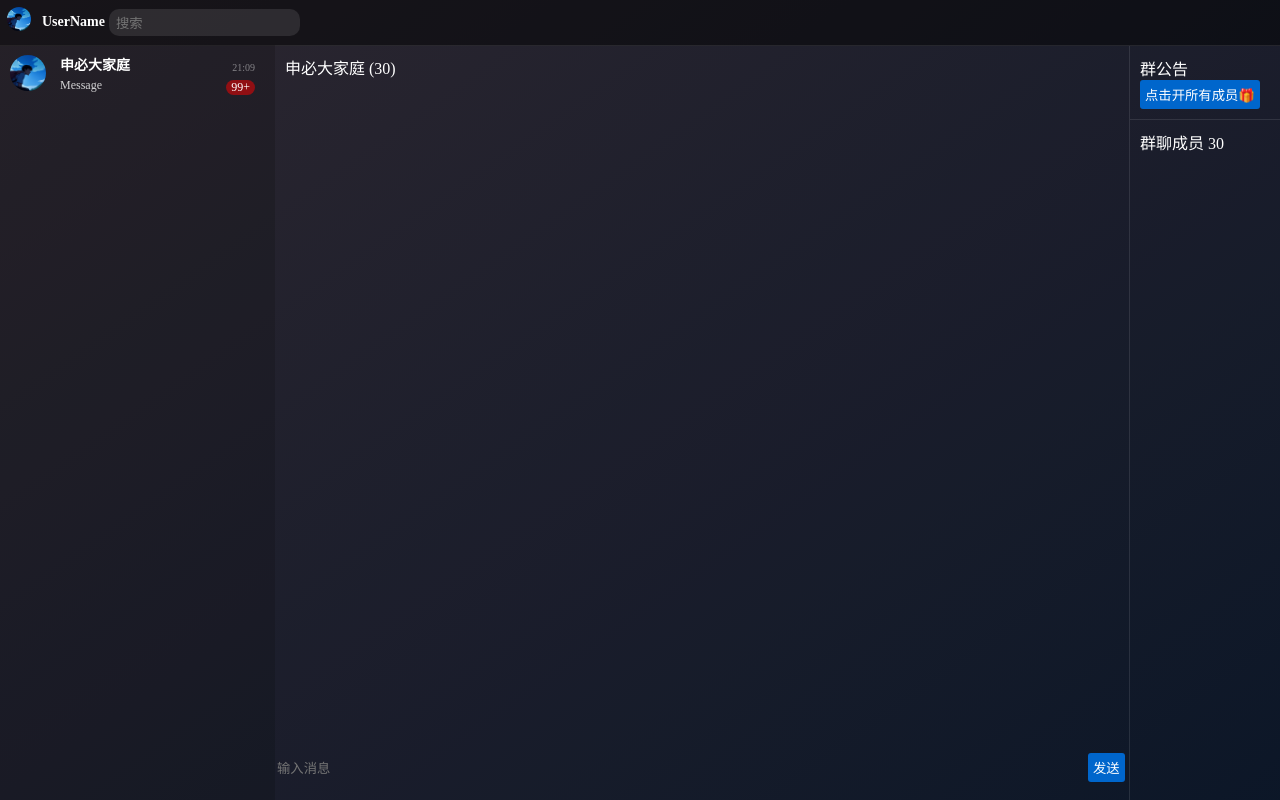
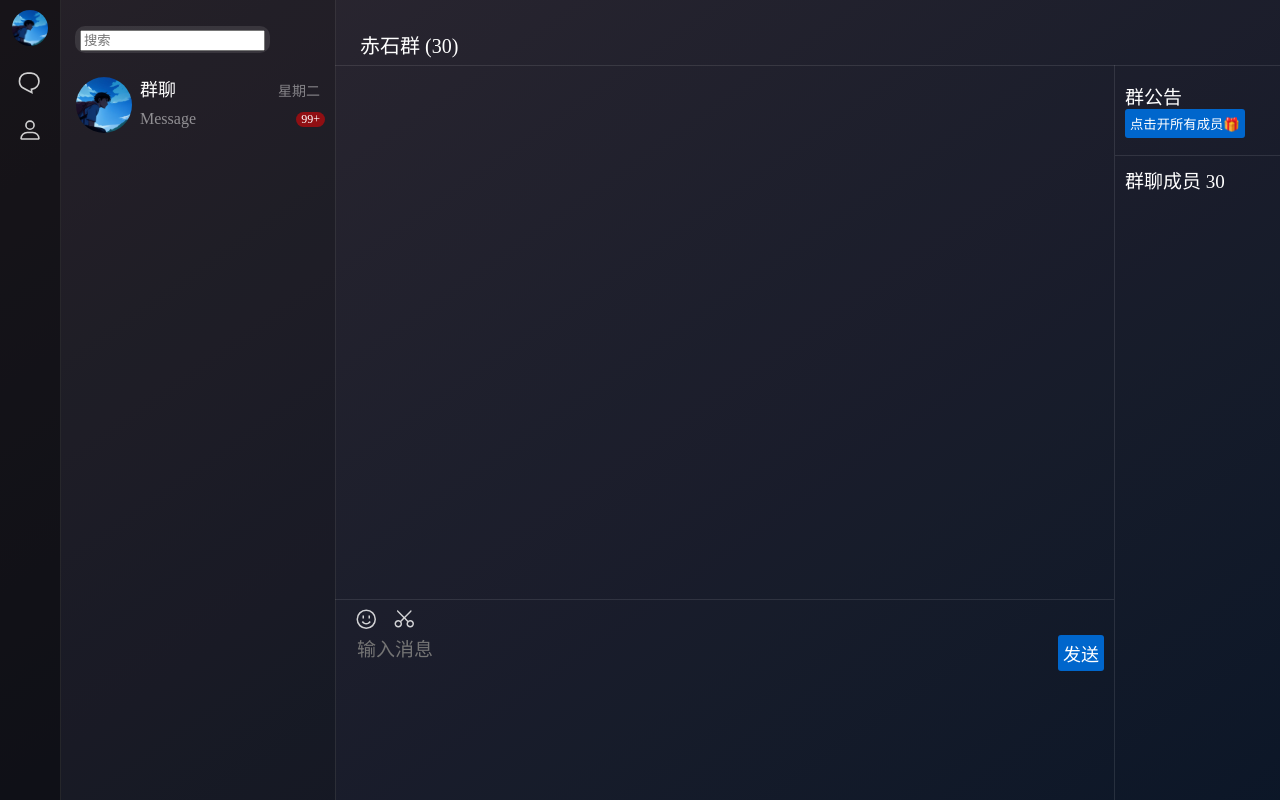
Before and after one commit to Vkango/NeoChat, a website with bundled scripts: page index.html in a window 1280 px wide. Built offline with nearby package versions, Linux system fonts and the light colour scheme; no server answers.

Commit message:
update ui

```diff
--- a/index.html
+++ b/index.html
@@ -8,22 +8,22 @@
 
 </head>
 <body>
-
     <div class="chatlist">
+        <div class="chat-items">
             <div class="chat-item">
-            <img class="avatar" src="src/avatar.jpg" alt="avatar" width="36" height="36" style="padding: 10px;">
                 <span class="message-display">
-                <div class="username">申必大家庭</div>
+                    <img class="avatar" src="src/avatar.jpg" alt="avatar" >
+                    <div class="username">群聊</div>
                     <div class="message-">Message</div>
-                <span class="message-display-time">21:09</span>
+                    <span class="message-time">星期二</span>
                     <span class="message-count">99+</span>
                 </span>
             </div>
         </div>
+    </div>
     <div class="chat">
         <div class="group-navibar">
-            <span class="group-name">申必大家庭</span>
-            <span class="group-member">(30)</span>
+            <span class="group-name">赤石群 (30)</span>
       </div>
 
         <div class="messages">
@@ -42,6 +42,10 @@
             </div>-->
         </div>
         <div class="input-box">
+            <div class="input-box-buttons">
+                <img class="icon" src="src/icons/expression_16.svg" alt="expression">
+                <img class="icon" src="src/icons/screenshot_16.svg" alt="expression">
+            </div>
             <input type="text" id="message" placeholder="输入消息">
             <button id="sendButton" onclick="sendMessage()" style="display: inline-block;">发送</button>
         </div>
@@ -54,7 +58,11 @@
 
     <div class="navi-bar">
         <img class="avatar" src="src/avatar.jpg" alt="avatar" width="24" height="24">
-        <span class="username" style="top: -12px">UserName</span>
+
+        <div class="navi-buttons">
+            <img class="icon" src="src/icons/message_16.svg" alt="message">
+            <img class="icon" src="src/icons/user_16.svg" alt="message">
+        </div>
         <span class="searchbox">
             <input type="text" placeholder="搜索">
         </span>
--- a/styles/style.css
+++ b/styles/style.css
@@ -12,74 +12,106 @@ body
     background-color: rgba(0, 0, 0, 0.95);
     color: white;
 }
+.chat-items
+{
+    position: absolute;
+    top: 65px;
+    width: 100%;
+}
 .avatar
 {
+
     border-radius: 45px;
-    padding: 7px;
 }
 .navi-bar
 {
+    position: absolute;
     background-color: rgba(0, 0 ,0 , 0.5);
-    height: 45px;
-    border-bottom: 1px solid rgba(255, 255, 255, 0.1);
+    width: 60px;
+    height: 100vh;
+    top: 0px;
+    border-right: 1px solid rgba(255, 255, 255, 0.1);
 }
-.username
+.navi-bar .avatar
 {
-    position: relative;
-    color: white;
-    font-size: 14px;
-    font-weight: bold;
+    top: 10px;
+    left: 12px;
+    width: 36px;
+    height: 36px;
+    position: relative
 }
 .searchbox
 {
+    top: -10px;
+    left: 75px;
+    width: 30px;
+
     position: relative;
-    top: -10px;
     background-color: rgba(255, 255, 255, 0.1);
     border-radius: 10px;
     padding: 5px;
 }
-input
+.input-box input
 {
     color: white;
     background-color: rgba(0, 0, 0, 0);
     border: 0;
+    font-size: 19px;
+    top: 35px;
+    position: absolute;
+    left: 20px;
+    width: calc(100% - 50px);
+    font-family: 'Segoe UI', Tahoma, Geneva, Verdana, sans-serif;
+}
+.input-box button{
+    position: absolute;
+    right: 10px;
+    top: 35px;
+    border: 0;
+    color: white;
+    font-size: 18px;
 }
 .chatlist
 {
     position: absolute;
-    left: 0px;
-    top: 45px;
+    left: 60px;
+    top: 0px;
     background-color: rgba(0, 0 ,0, 0.2);
     width: 275px;
-    height: calc(100vh - 45px);
+    height: calc(100vh);
 }
 .chat
 {
     position: absolute;
-    left: 275px;
-    top: 45px;
-    width: calc(100% - 275px);
-    height: calc(100vh - 45px);
+    left: 335px;
+    top: 0px;
+    width: calc(100% - 335px);
+    height: calc(100vh);
     background-color: rgba(0, 0, 0, 0.05);
 }
 .input-box
 {
+    border-top: 1px solid rgba(255, 255, 255, 0.1);
     position: absolute;
     left: 0px;
-    width: calc(100% - 50px);
-    height: 60px;
+    width: calc(100% - 166px);
+    height: 200px;
     bottom: 0px;
-}
-#message
-{
-    width: calc(100% - 150px);
-    height: 55px;
-    border: 0;
-
 }
 .group-navibar
 {
-    padding: 10px;
+    position: absolute;
+    top: 0px;
+    width: 100%;
+    height: 65px;
+    border-bottom: 1px solid rgba(255, 255, 255, 0.1);
+}
+.group-name
+{
+    position: absolute;
+    left: 25px;
+    top: 30px;
+    font-size: 20px;
 }
 .message-display
 {
@@ -88,21 +120,32 @@ input
     top: -12px;
     line-height: 1.5;
     right: 0px;
-    width: calc(100% - 70px);
+    width: 100%;
 }
-.message-
+.message-display .username
 {
-    color: rgba(255, 255, 255, 0.8);
-    font-size: 12px;
+    position: absolute;
+    left: 80px;
+    top: 10px;
+    font-size: 18px;
 }
-.message-display-time
+.message-display .message-
 {
-    font-size: 10px;
+    color: rgba(255, 255, 255, 0.5);
+    font-size: 16px;
+    left: 80px;
+    position: absolute;
+    top: 40px;
+}
+.message-display .message-time
+{
+    font-size: 14px;
     color: rgba(255, 255, 255, 0.45);
     position: absolute;
-    right: 10px;
-    top: 5px;
+    right: 15px;
+    top: 14px;
 }
+
 .message-count
 {
     font-size: 12px;
@@ -114,30 +157,44 @@ input
     text-align: center;
     position: absolute;
     right: 10px;
-    top: 25px;
+    top: 45px;
     padding: 0 5px;
+}
+.chatlist
+{
+    border-right: 1px solid rgba(255, 255, 255, 0.1);
 }
 .chat-item
 {
+    height: 90px;
     cursor: pointer;
 }
 .chat-item:hover
 {
     background-color: rgba(255, 255, 255, 0.1);
 }
+.chat-item .avatar
+{
+    position: absolute;
+    left: 16px;
+    top: 10px;
+    width: 56px;
+    height: 56px;
+}
 .group-info
 {
     background-color: rgba(0, 0 ,0, 0);
     position: absolute;
     right: 0px;
-    width: 150px;
-    top: 46px;
-    height: calc(100vh - 46px);
+    width: 165px;
+    top: 65px;
+    height: calc(100vh - 65px);
     border-left: 1px solid rgba(255, 255, 255, 0.1);
+    font-size: 19px;
 }
 .notice-board
 {
-    padding: 10px;
+    padding: 17px 10px;
     border-bottom: 1px solid rgba(255, 255, 255, 0.1);
 }
 button
@@ -161,8 +218,9 @@ button:hover
 .messages{
     position: absolute;
     left: 0;
-    width: calc(100% - 150px);
-    height: calc(100% - 100px);
+    top: 66px;
+    width: calc(100% - 165px);
+    height: calc(100% - 66px - 200px);
     overflow-y: scroll;
     scrollbar-color: rgba(255, 255, 255, 0.5) rgba(0, 0, 0, 0);
 
@@ -172,42 +230,51 @@ button:hover
     position: relative;
     width: 100%
 }
+.message-item .avatar
+{
+    position: relative;
+    width: 50px;
+    height: 50px;
+    left: 15px;
+    top: 15px;
+}
 .message-item .username
 {
     display: inline-block;
-    font-size: 12px;
+    font-size: 16px;
     font-weight: bold;
     position: absolute;
     top: 10px;
-    left: 40px;
+    left: 80px;
     font-weight: normal;
     color: rgba(255, 255, 255, 0.5);
 }
 .message-item .level
 {
     display: inline-block;
-    font-size: 12px;
-    background-color: rgba(0,251,23,0.5);
-    border-radius: 10px;
+    font-size: 14px;
+    background-color: rgba(46, 157, 248, 0.2);
+    border-radius: 3px;
     padding: 1px 5px;
     margin-left: 10px;
-    color: white;
+    color: rgb(0, 101, 202);
+    top: -5px;
 }
 .message-item .message-text
 {
     background-color: rgba(255, 255, 255, 0.1);
     position: relative;
-    left: 40px;
-    padding: 7px;
-    top: -5px;
+    left: 80px;
+    padding: 10px;
+    top: -15px;
     width: fit-content;
-    max-width: calc(100% - 100px);
+    max-width: calc(100% - 180px);
     border-radius: 5px;
     position: relative;
     word-wrap: break-word;
     word-break: break-all;
-    line-height: 20px;
-    font-size: 13px;
+    line-height: 25px;
+    font-size: 18px;
 }
 
 .message-item-self
@@ -221,27 +288,33 @@ button:hover
 {
     position: absolute;
     right: 10px;
+    width: 50px;
+    height: 50px;
 }
 .message-item-self .username
 {
     display: inline-block;
-    font-size: 12px;
+    font-size: 16px;
     font-weight: bold;
     position: absolute;
-    top: 10px;
-    right: 50px;
+    top: 0px;
+    right: 70px;
     font-weight: normal;
     color: rgba(255, 255, 255, 0.5);
 }
 .message-item-self .level
 {
     display: inline-block;
-    font-size: 12px;
-    background-color: rgba(0,251,23,0.5);
-    border-radius: 10px;
+    font-size: 14px;
+    background-color: rgba(46, 157, 248, 0.2);
+    border-radius: 3px;
     padding: 1px 5px;
     margin-right: 10px;
-    color: white;
+    color: rgb(0, 101, 202);
+    top: -5px;
+
+
+
 }
 .message-item-self .message-text
 {
@@ -249,17 +322,17 @@ button:hover
     align-self: right;
     background-color: rgba(0, 102, 204, 0.6);
     position: absolute;
-    right: 45px;
-    padding: 7px;
-    top: 40px;
+    right: 80px;
+    padding: 10px;
+    top: 30px;
     width: fit-content;
-    max-width: calc(100% - 100px);
+    max-width: calc(100% - 180px);
     border-radius: 5px;
     position: relative;
     word-wrap: break-word;
     word-break: break-all;
-    line-height: 20px;
-    font-size: 13px;
+    line-height: 25px;
+    font-size: 18px;
 }
 #group-image
 {
@@ -276,3 +349,41 @@ button:hover
     background-color: rgba(255, 255, 255, 0.1);
     color: white;
 }
+.navi-buttons
+{
+    position: absolute;
+    top: 60px;
+}
+.navi-buttons .icon
+{
+
+    padding: 7px;
+    position: relative;
+    margin: 2px 10px;
+    border-radius: 6px;
+
+}
+.input-box-buttons .icon
+{
+    width: 24px;
+    margin-right: 10px;
+}
+.input-box-buttons .icon:hover
+{
+    filter: invert(50%) sepia(100%) saturate(500%) hue-rotate(180deg);
+}
+.input-box-buttons
+{
+    position: absolute;
+    left: 20px;
+    top: 8px;
+}
+.icon
+{
+    opacity: 0.8;
+    filter: invert(100%);
+}
+.navi-buttons .icon:hover
+{
+    background-color: rgba(0, 0, 0, 0.3);
+}
```
Also changed, not shown: src/icons/expression_16.svg (added), src/icons/message_16.svg (added), src/icons/screenshot_16.svg (added), src/icons/user_16.svg (added). Lines whose indentation alone changed are shown as unchanged.
